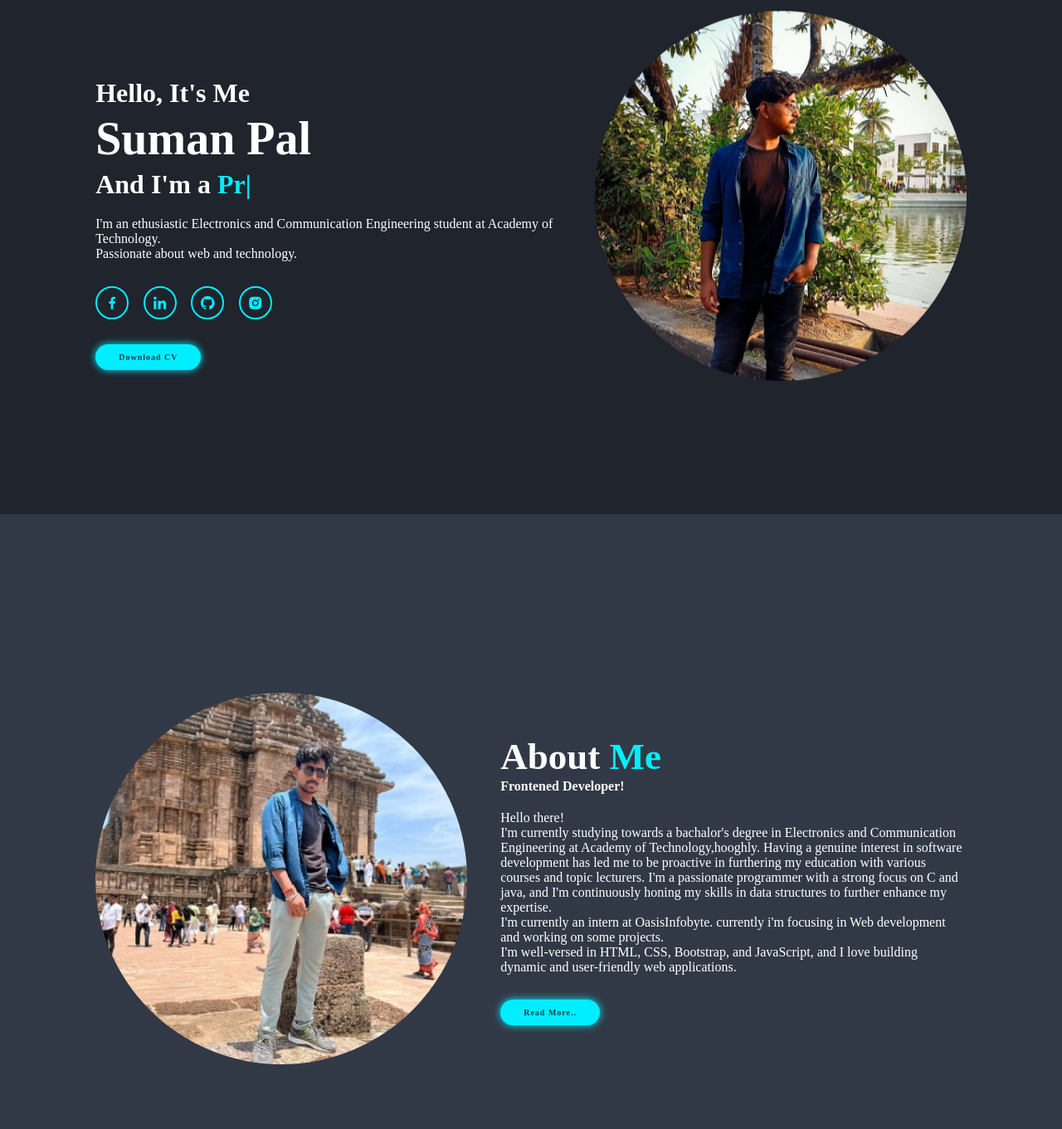
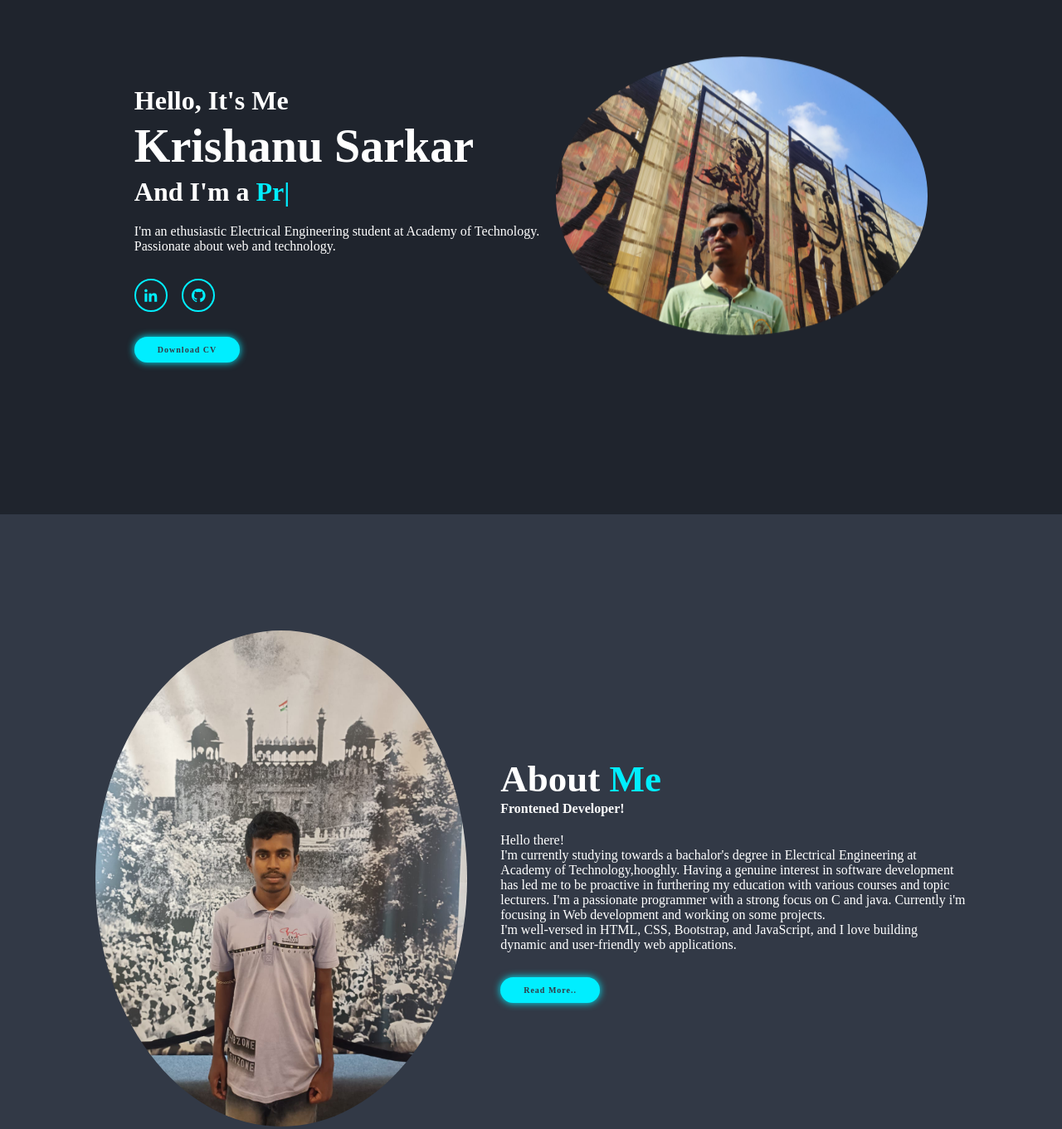
Before and after one commit to krishanu-sarkar20/Projects-in-html-css-js, a plain HTML site: page Task 2/index.html in a window 1280 px wide. Shown: the part 180-1541 px from the top of the page at 83% size. Drawn offline with nearby package versions, Linux system fonts and the light colour scheme.

Commit message:
upload new images in task 2

```diff
--- a/Task 2/index.html
+++ b/Task 2/index.html
@@ -5,7 +5,7 @@
     <meta charset="UTF-8">
     <meta http-equiv="X-UA-Compatible" content="IE=EDGE">
     <meta name="viewport" content="width=device-width, initial-scale=1.0">
-    <title>Suman's Portfolio</title>
+    <title>Krishanu's Portfolio</title>
     <!-- box-icons -->
     <link href='https://unpkg.com/boxicons@2.1.4/css/boxicons.min.css' rel='stylesheet'>
     <!-- custom-css -->
@@ -28,35 +28,32 @@
     <section class="home" id="home">
         <div class="home-content">
             <h3 id="Its-me">Hello, It's Me</h3>
-            <h1>Suman Pal</h1>
+            <h1>Krishanu Sarkar</h1>
             <h3>And I'm a <span class="multiple-text"></span></h3>
             <p>
-                I'm an ethusiastic Electronics and Communication Engineering student at Academy of Technology. <br> Passionate about web and technology.
+                I'm an ethusiastic Electrical Engineering student at Academy of Technology. <br> Passionate about web and technology.
             </p>
             <div class="social-media">
-                <a href="https://www.facebook.com/profile.php?id=100049556926545&mibextid=ZbWKwL"><i class='bx bxl-facebook'></i></a>
-                <a href="https://www.linkedin.com/in/suman-pal-209aa7228"><i class='bx bxl-linkedin'></i></a>
-                <a href="https://github.com/SumanPal2808"><i class='bx bxl-github'></i></a>
-                <a href="https://www.instagram.com/vikash_yad_01/"><i class='bx bxl-instagram-alt'></i></a>
+                <a href="https://www.linkedin.com/in/krishanu-sarkar-a282a1241/"><i class='bx bxl-linkedin'></i></a>
+                <a href="https://github.com/krishanu-sarkar20"><i class='bx bxl-github'></i></a>
             </div>
             <a href="#" class="btn">Download CV</a>
         </div>
         <div class="home-img">
-            <img src="images/img3.jpg" alt="Error" style="border-radius: 50%;">
+            <img src="images/Krishanu Sarkar photo.jpg" alt="Error" style="border-radius: 50%;">
         </div>
     </section>
     <!-- About design section -->
     <section class="about" id="about">
         <div class="about-img">
-            <img src="images/animation-modified.png" alt="Error" style="border-radius: 50%;">
+            <img src="images/Krishanu Sarkar photo 2.jpg" alt="Error" style="border-radius: 50%;">
         </div>
         <div class="about-content">
             <h2 class="heading">About <span>Me</span></h2>
             <h3>Frontened Developer!</h3>
             <p>
-                Hello there! <br> I'm currently studying towards a bachalor's degree in Electronics and Communication Engineering at Academy of Technology,hooghly. Having a genuine interest in software development has led me to be proactive in furthering
-                my education with various courses and topic lecturers. I'm a passionate programmer with a strong focus on C and java, and I'm continuously honing my skills in data structures to further enhance my expertise.<br> I'm currently an intern
-                at OasisInfobyte. currently i'm focusing in Web development and working on some projects.
+                Hello there! <br> I'm currently studying towards a bachalor's degree in Electrical Engineering at Academy of Technology,hooghly. Having a genuine interest in software development has led me to be proactive in furthering my education with
+                various courses and topic lecturers. I'm a passionate programmer with a strong focus on C and java. Currently i'm focusing in Web development and working on some projects.
                 <br> I'm well-versed in HTML, CSS, Bootstrap, and JavaScript, and I love building dynamic and user-friendly web applications.
             </p>
             <a href="#" class="btn">Read More..</a>
@@ -87,12 +84,8 @@
                 <i class='bx bxl-bootstrap'></i>
                 <h3>Bootstrap5</h3>
                 <!-- <p>
-                    I'm a passionate programmer with a strong focus on C and C++, and I'm continuously honing my skills
+                    I'm a passionate programmer with a strong focus on C, C++ and JAVA, and I'm continuously honing my skills
                     in data structures to further enhance my expertise.
-                    I've had some remarkable achievements in the coding world. In particular, I secured an impressive
-                    AIR 1342 in the prestigious CodeKaze hiring challenge organized by Coding Ninjas. My dedication to C
-                    programming earned me a remarkable 5-star rating on HackerRank, and I'm equally proud of my 3-star
-                    rating in C++.
                 </p>
                 <a href="#" class="btn">Read More..</a> -->
             </div>
@@ -100,12 +93,8 @@
                 <i class='bx bxl-javascript'></i>
                 <h3>JavaScript</h3>
                 <!-- <p>
-                    I'm a passionate programmer with a strong focus on C and C++, and I'm continuously honing my skills
+                    I'm a passionate programmer with a strong focus on C and C++, and JAVA, and I'm continuously honing my skills
                     in data structures to further enhance my expertise.
-                    I've had some remarkable achievements in the coding world. In particular, I secured an impressive
-                    AIR 1342 in the prestigious CodeKaze hiring challenge organized by Coding Ninjas. My dedication to C
-                    programming earned me a remarkable 5-star rating on HackerRank, and I'm equally proud of my 3-star
-                    rating in C++.
                 </p>
                 <a href="#" class="btn">Read More..</a> -->
             </div>
@@ -113,12 +102,8 @@
                 <i class='bx bxl-jquery'></i>
                 <h3> jquery</h3>
                 <!-- <p>
-                    I'm a passionate programmer with a strong focus on C and C++, and I'm continuously honing my skills
+                    I'm a passionate programmer with a strong focus on C and C++ and Java, and I'm continuously honing my skills
                     in data structures to further enhance my expertise.
-                    I've had some remarkable achievements in the coding world. In particular, I secured an impressive
-                    AIR 1342 in the prestigious CodeKaze hiring challenge organized by Coding Ninjas. My dedication to C
-                    programming earned me a remarkable 5-star rating on HackerRank, and I'm equally proud of my 3-star
-                    rating in C++.
                 </p>
                 <a href="#" class="btn">Read More..</a> -->
             </div>
@@ -190,7 +175,7 @@
     <!-- contact section design -->
     <section class="contact" id="contact">
         <h2 class="heading">Contact <span>Me!</span></h2>
-        <form action="mailto:sumanpal0284@gmail.com" method="post" enctype="text/plain">
+        <form action="mailto:skrishanu2004@gmail.com" method="post" enctype="text/plain">
             <div class="input-box">
                 <input type="text" placeholder="Full Name">
                 <input type="email" placeholder="Email Address">
@@ -208,7 +193,7 @@
     <footer class="footer">
         <div class="footer-text">
             <p>
-                copyright &copy; Suman Pal 2023 | All Rights Reserves.
+                copyright &copy; Krishanu Sarkar 2023 | All Rights Reserves.
             </p>
         </div>
         <div class="footer-icon-top">
```
Also changed, not shown: Task 2/images/Krishanu Sarkar photo 2.jpg (added), Task 2/images/Krishanu Sarkar photo.jpg (added), Task 2/images/animation-modified.png (deleted), Task 2/images/img3.jpg (deleted).
